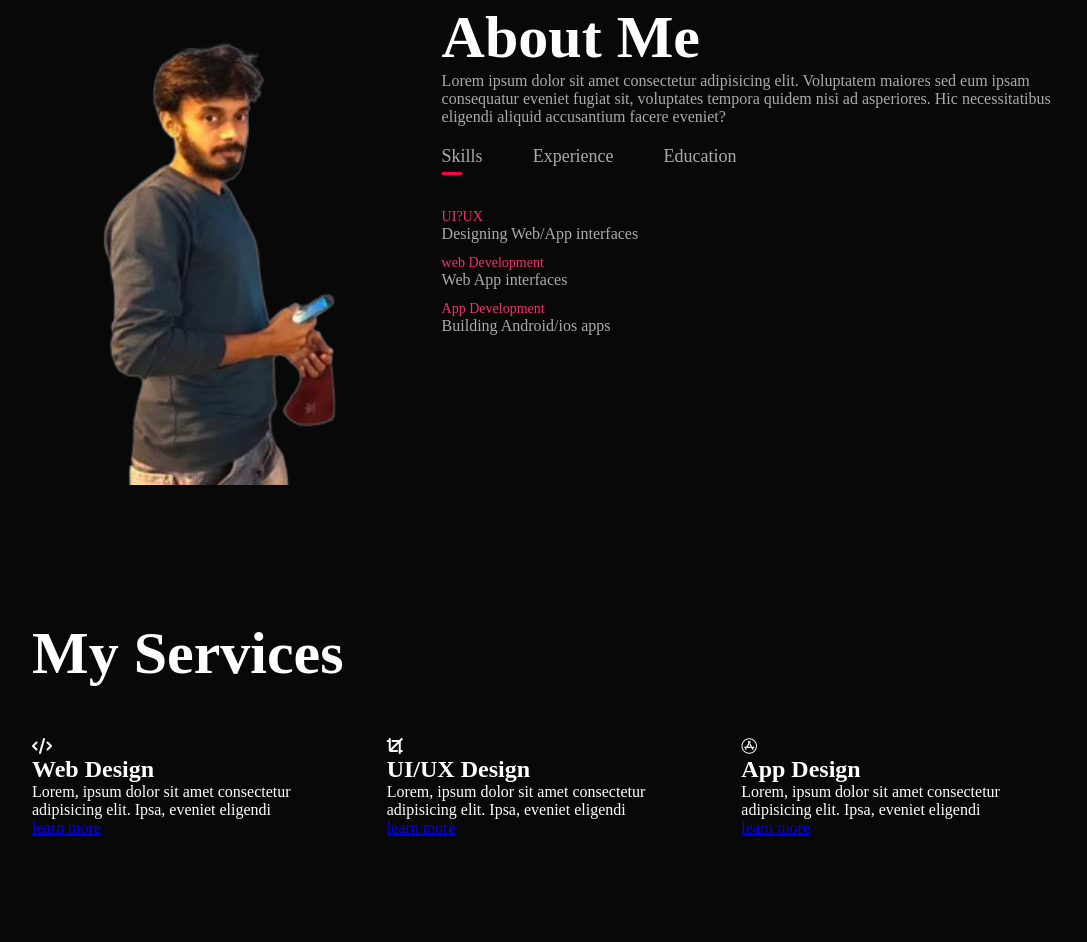
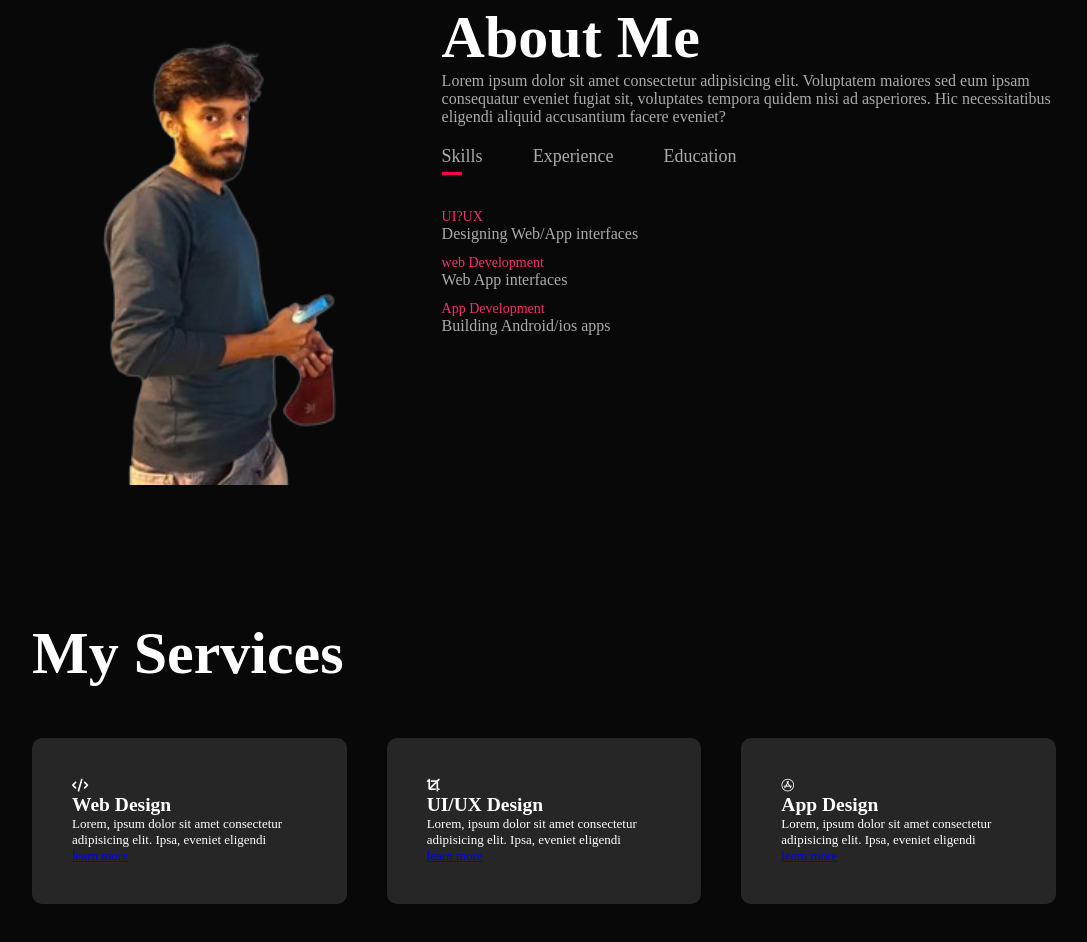
Before and after one commit to Ajmel1989/PORTFOLIO-HCJ, a plain HTML site: page index.html in a window 1280 px wide. Shown: the part 887-1829 px from the top of the page, without its empty margins (96-1183 px from the left). Before the commit the page ends 1764 px from the top, so only its background shows below. Drawn offline with Linux system fonts and the light colour scheme.

Commit message:
PORTFOLIO-NEW

```diff
--- a/style.css
+++ b/style.css
@@ -144,3 +144,13 @@ nav ul li a:hover::after{
     grid-gap: 40px;
     margin-top: 50px;
 }
+.services-list div{
+    background: #262626;
+    padding: 40px;
+    font-size: 13px;
+    font-weight: 300;
+    border-radius: 10px;
+}
+.services-list div i{
+
+}
```
